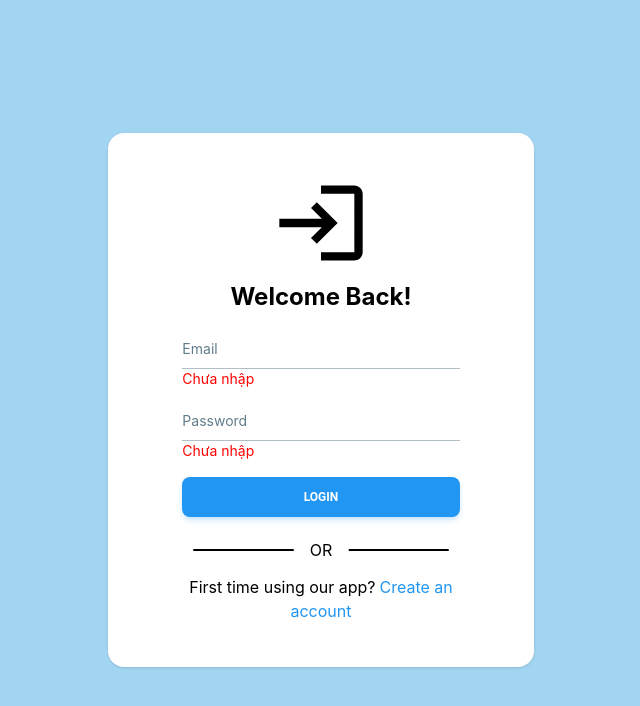
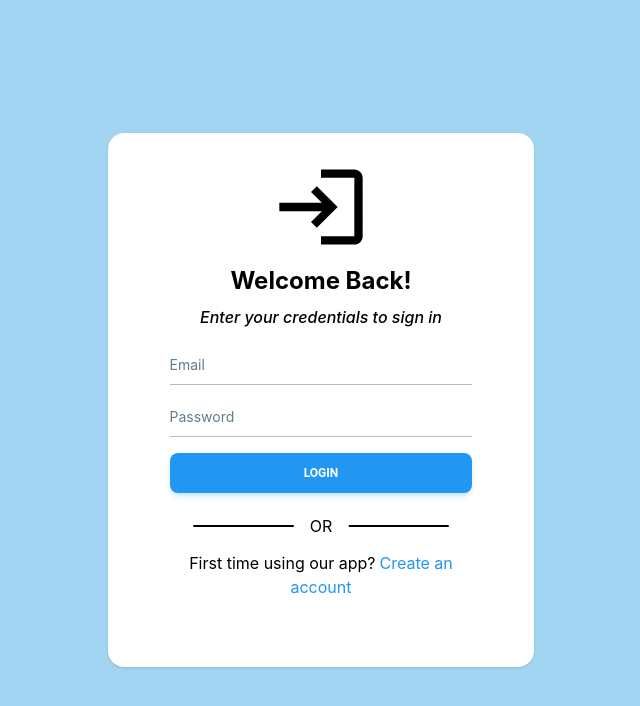
Before and after one commit to SimonGin/auth-client, a React (Vite) app: page /auth/login in a window 1280 px wide. Shown: the top 706 px of the page, without its empty margins (319-959 px from the left). Built offline with nearby package versions, Linux system fonts and the light colour scheme.

Commit message:
Add validation to authentication forms

```diff
--- a/package.json
+++ b/package.json
@@ -13,6 +13,7 @@
     "@material-tailwind/react": "^2.1.10",
     "react": "^18.3.1",
     "react-dom": "^18.3.1",
+    "react-hook-form": "^7.53.1",
     "react-icons": "^5.3.0",
     "react-router-dom": "^6.27.0"
   },
--- a/src/pages/Auth.tsx
+++ b/src/pages/Auth.tsx
@@ -1,5 +1,9 @@
+// Types
+import { FormFields } from "../types";
 // React Hooks
-
+import { useEffect } from "react";
+// Libs
+import { SubmitHandler, useForm } from "react-hook-form";
 // Router
 import { Link, useParams } from "react-router-dom";
 //
@@ -11,9 +15,35 @@ import { FaRegAddressCard } from "react-icons/fa";
 const AuthPage = () => {
   const { variant } = useParams();
 
+  const {
+    register,
+    handleSubmit,
+    formState: { errors },
+    watch,
+    reset,
+  } = useForm<FormFields>();
+
+  useEffect(() => {
+    reset({
+      name: "",
+      email: "",
+      password: "",
+      confirmPassword: "",
+    });
+  }, [variant]);
+
+  const formPassword = watch("password");
+
+  const onSubmit: SubmitHandler<FormFields> = (data) => {
+    console.log(data);
+  };
+
   return (
     <div className="h-screen w-screen flex justify-center items-center">
-      <form className="h-2/3 w-1/3 p-10 flex flex-col items-center gap-3 bg-white rounded-2xl shadow">
+      <form
+        onSubmit={handleSubmit(onSubmit)}
+        className="h-2/3 w-1/3 p-6 flex flex-col items-center gap-3 bg-white rounded-2xl shadow"
+      >
         <section className="flex flex-col items-center gap-2">
           {variant === "login" ? (
             <MdLogin size={100} />
@@ -23,23 +53,38 @@ const AuthPage = () => {
           <h1 className="text-2xl font-bold">
             {variant === "login" ? "Welcome Back!" : "Get Started!"}
           </h1>
+          <h3 className="font-medium italic">
+            {variant === "login"
+              ? "Enter your credentials to sign in"
+              : "Enter your information to sign you up"}
+          </h3>
         </section>
         <section className="w-4/5 flex flex-col items-center gap-2">
           {variant === "register" && (
             <div className="w-full">
               <Input
+                {...register("name", { required: "Username is required" })}
                 variant="standard"
                 size="md"
+                color="gray"
                 className="text-xl"
-                color="gray"
                 label="Username"
                 {...({} as any)}
               />
-              <p className="text-[#F00] text-sm">Chưa nhập</p>
+              {errors.name && (
+                <p className="text-[#F00] text-sm">{errors.name?.message}</p>
+              )}
             </div>
           )}
           <div className="w-full">
             <Input
+              {...register("email", {
+                required: "Email is required",
+                pattern: {
+                  value: /^[a-zA-Z0-9._%+-]+@[a-zA-Z0-9.-]+\.[a-zA-Z]{2,}$/,
+                  message: "Invalid email address",
+                },
+              })}
               variant="standard"
               size="md"
               className="text-xl"
@@ -47,10 +92,19 @@ const AuthPage = () => {
               label="Email"
               {...({} as any)}
             />
-            <p className="text-[#F00] text-sm">Chưa nhập</p>
+            {errors.email && (
+              <p className="text-[#F00] text-sm">{errors.email?.message}</p>
+            )}
           </div>
           <div className="w-full">
             <Input
+              {...register("password", {
+                required: "Password is required",
+                minLength: {
+                  value: 6,
+                  message: "Password must be at least 6 characters",
+                },
+              })}
               type="password"
               variant="standard"
               size="md"
@@ -59,11 +113,16 @@ const AuthPage = () => {
               label="Password"
               {...({} as any)}
             />
-            <p className="text-[#F00] text-sm">Chưa nhập</p>
+            <p className="text-[#F00] text-sm">{errors.password?.message}</p>
           </div>
           {variant === "register" && (
             <div className="w-full">
               <Input
+                {...register("confirmPassword", {
+                  required: "Confirm password is required",
+                  validate: (value) =>
+                    value === formPassword || "The passwords do not match",
+                })}
                 type="password"
                 variant="standard"
                 size="md"
@@ -72,7 +131,11 @@ const AuthPage = () => {
                 label="Password"
                 {...({} as any)}
               />
-              <p className="text-[#F00] text-sm">Chưa nhập</p>
+              {errors.confirmPassword && (
+                <p className="text-[#F00] text-sm">
+                  {errors.confirmPassword?.message}
+                </p>
+              )}
             </div>
           )}
 
--- /dev/null
+++ b/src/types/index.ts
@@ -0,0 +1,6 @@
+export type FormFields = {
+  name?: string;
+  email: string;
+  password: string;
+  confirmPassword?: string;
+};
```
Also changed, not shown: 1 other file (tests, documents, lock files or other folders).
